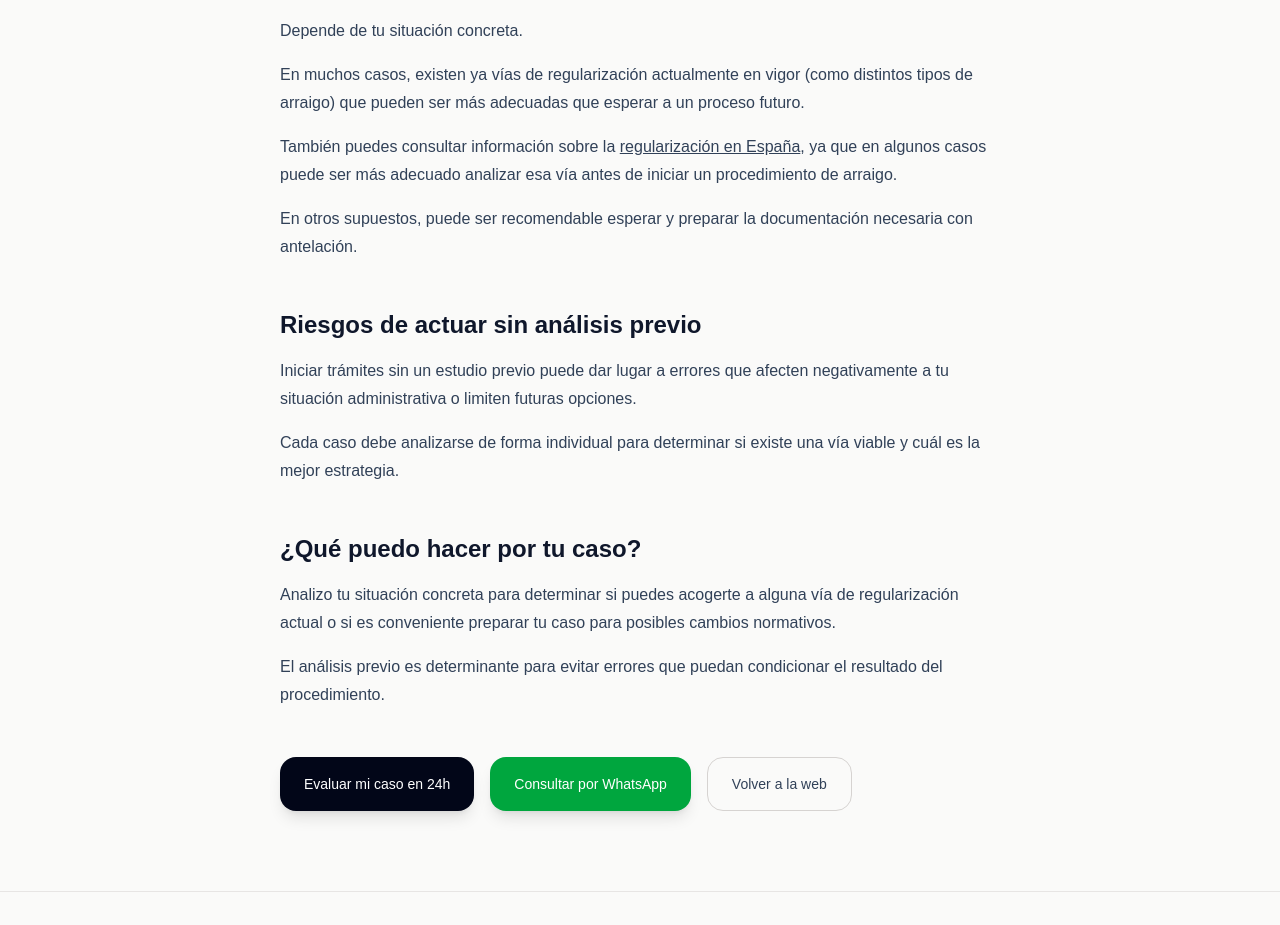
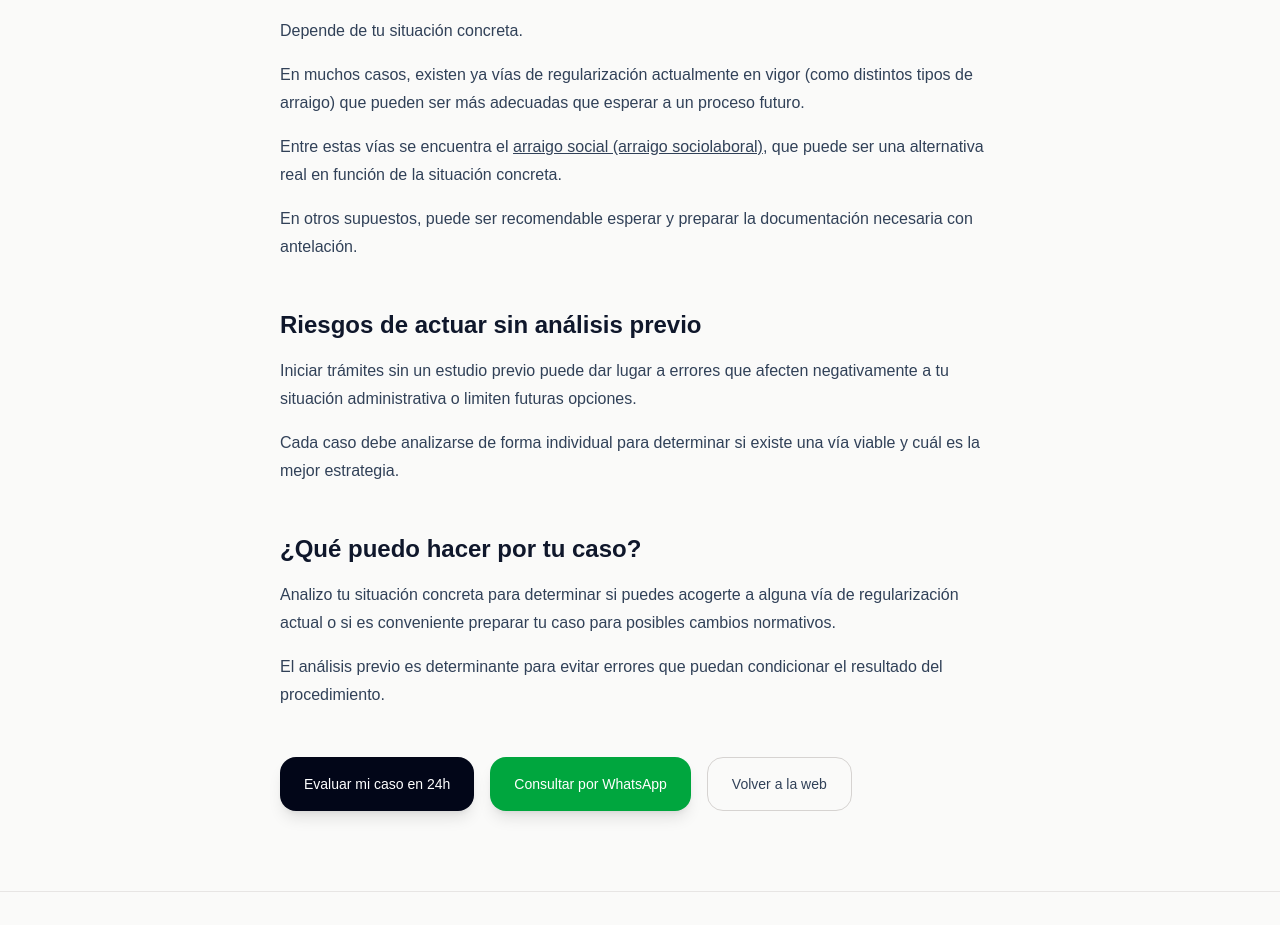
Before and after one commit to HugoAG73/hugo-alonso-web, a Next.js app: page /regularizacion-espana in a window 1280 px wide. Shown: the part 805-1730 px from the top of the page. Built offline with nearby package versions, Linux system fonts and the light colour scheme.

Commit message:
Correcion enlace SEO

```diff
--- a/app/regularizacion-espana/page.tsx
+++ b/app/regularizacion-espana/page.tsx
@@ -64,10 +64,10 @@ export default function RegularizacionPage() {
         </p>
 
 	<p className="mt-4 text-base leading-7 text-slate-700">
-  	  También puedes consultar información sobre la{" "}
-  	<a href="/regularizacion-espana" className="underline">
-   	  regularización en España
- 	</a>, ya que en algunos casos puede ser más adecuado analizar esa vía antes de iniciar un procedimiento de arraigo.
+ 	  Entre estas vías se encuentra el{" "}
+  	<a href="/arraigo-social" className="underline">
+    	  arraigo social (arraigo sociolaboral)
+ 	</a>, que puede ser una alternativa real en función de la situación concreta.
 	</p>
 
         <p className="mt-4 text-base leading-7 text-slate-700">
```
